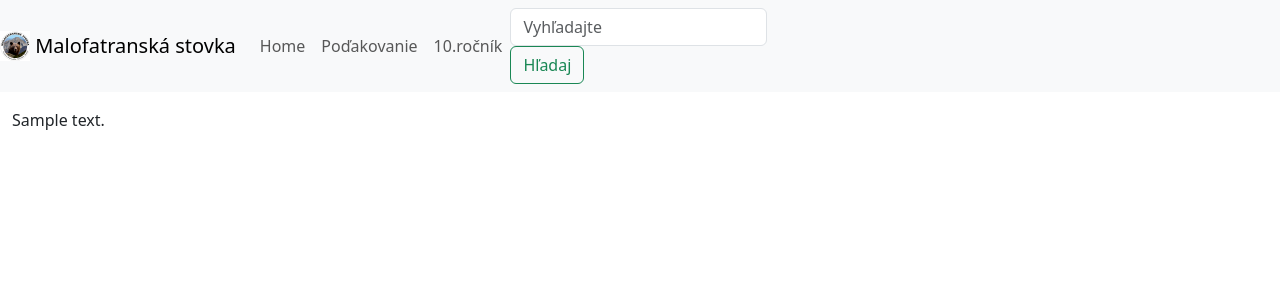
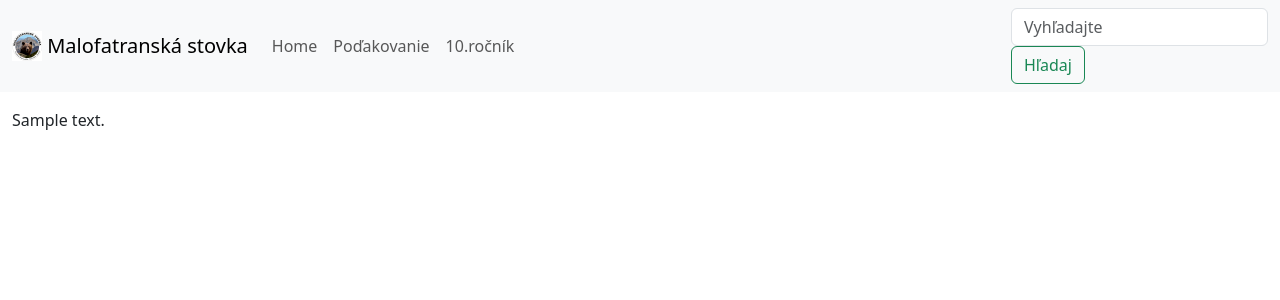
Before and after one commit to thevajko/vaiicko, a PHP site: the page made by App/Views/root.layout.view.php in a window 1280 px wide. Shown: the top 300 px of the page. Run offline with PHP 8.4, Linux system fonts and the light colour scheme; the template is opened without the code that fills it: most values are stand-ins (such as "Sample title", 1, 10 or a date in 2020); some libraries are stand-ins or nearby versions.

Commit message:
container-fluid was missing in navbar

```diff
--- a/App/Views/root.layout.view.php
+++ b/App/Views/root.layout.view.php
@@ -23,6 +23,7 @@
 </head>
 <body>
 <nav class="navbar navbar-expand-lg navbar-light bg-light">
+    <div class="container-fluid">
         <a class="navbar-brand" href="<?= $link->url("home.index")?>">
             <img src="public/images/logos/mf100_Logo_30x30.png" width="30" height="30" class="d-inline-block align-top" alt="Logo of MF100">
             Malofatranská stovka
@@ -31,15 +32,16 @@
             <span class="navbar-toggler-icon"></span>
         </button>
         <div class="collapse navbar-collapse" id="navbarNav">
-        <ul class="navbar-nav mr-auto mt-2 mt-lg-0">
+            <ul class="navbar-nav me-auto mb-2 mb-lg-0">
                 <li class="nav-item"><a href="<?= $link->url("home.index")?>" class="nav-link">Home</a></li>
                 <li class="nav-item"><a href="<?= $link->url("home.podakovanie")?>" class="nav-link">Poďakovanie</a></li>
                 <li class="nav-item"><a href="<?= $link->url("home.10-rocnik")?>" class="nav-link">10.ročník</a></li>
             </ul>
-        <form class="form-inline my-2 my-lg-0">
+            <form class="form-inline float-right">
                 <input id="searchBox" class="form-control mr-sm-2" type="search" placeholder="Vyhľadajte" aria-label="Search">
                 <button id="searchButton" class="btn btn-outline-success my-2 my-sm-0" type="submit">Hľadaj</button>
             </form>
+        </div>
     </div>
 </nav>
 <div class="container-fluid mt-3">
```
Lines whose indentation alone changed are shown as unchanged.
